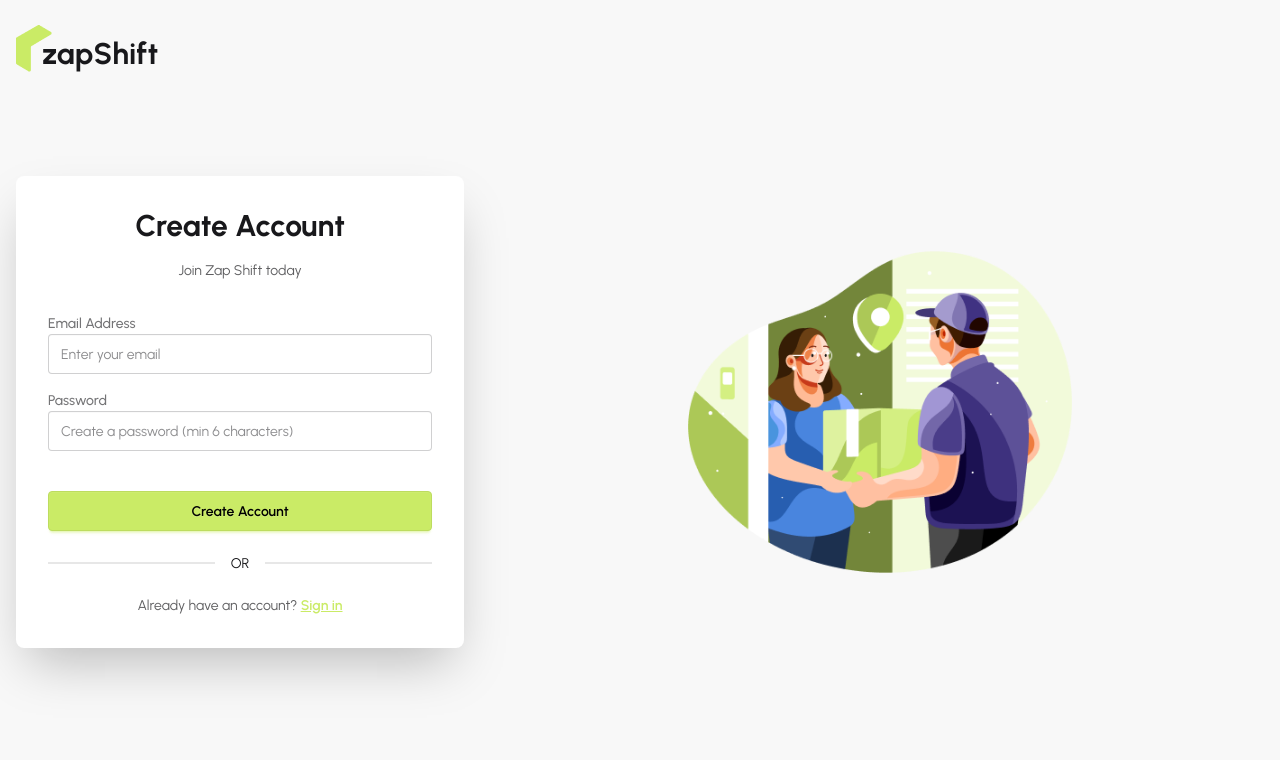
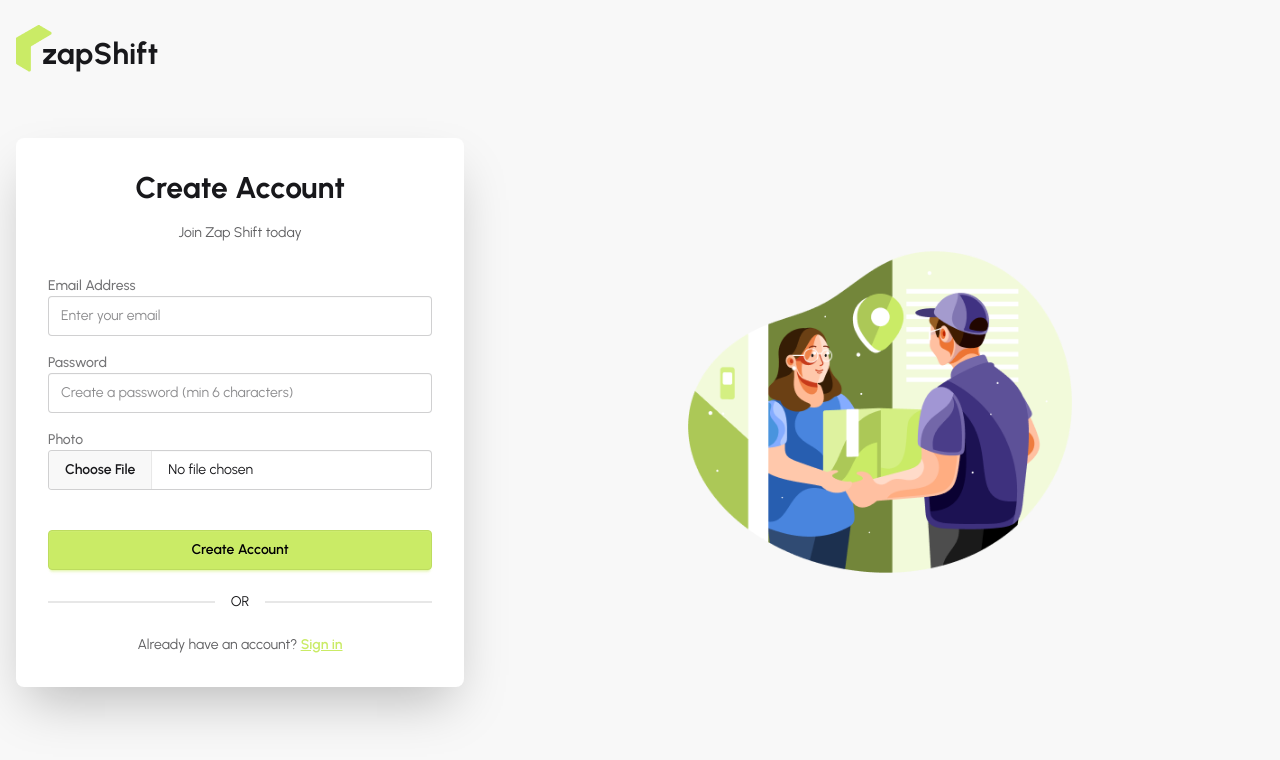
Before and after one commit to Samin1362/PH-Final-Project-Zap-Shift-Client, a React (Vite) app: page /register in a window 1280 px wide. Shown: the top 760 px of the page. Built offline with nearby package versions, Linux system fonts and the light colour scheme; no server answers.

Commit message:
Direct Image Upload During Registration And Image Hosting Options

```diff
--- a/src/pages/Auth/Register/Register.jsx
+++ b/src/pages/Auth/Register/Register.jsx
@@ -13,6 +13,8 @@ const Register = () => {
   const handleRegistration = (e) => {
     registerUser(e.email, e.password)
       .then((result) => {
+        // store the image and get the photo url
+
         console.log(result.user);
       })
       .catch((e) => console.log(e));
@@ -74,6 +76,25 @@ const Register = () => {
             )}
           </div>
 
+            {/* photo input field  */}
+          <div className="form-control">
+            <label className="label">
+              <span className="label-text font-medium">Photo</span>
+            </label>
+            <input
+              type="file"
+              {...register("photo", { required: true })}
+              className="file-input w-full"
+              placeholder="Your Photo"
+            />
+            {
+              errors.photo?.type === "required" && (
+                <p className="text-red-500">Photo is required</p>
+              )
+            }
+
+          </div>
+
           {/* Register Button */}
           <button
             type="submit"
```
Also changed, not shown: 1 other file (tests, documents, lock files or other folders).
